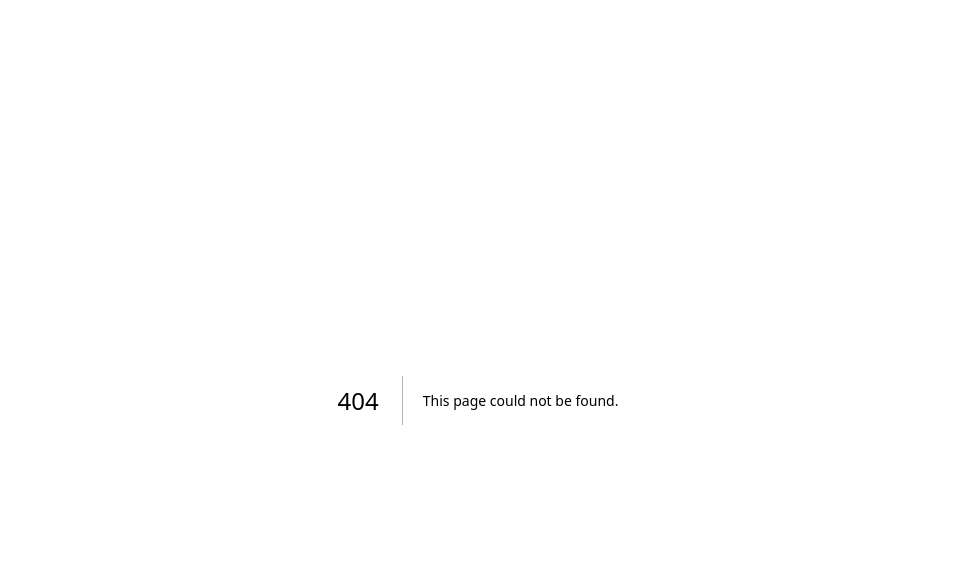
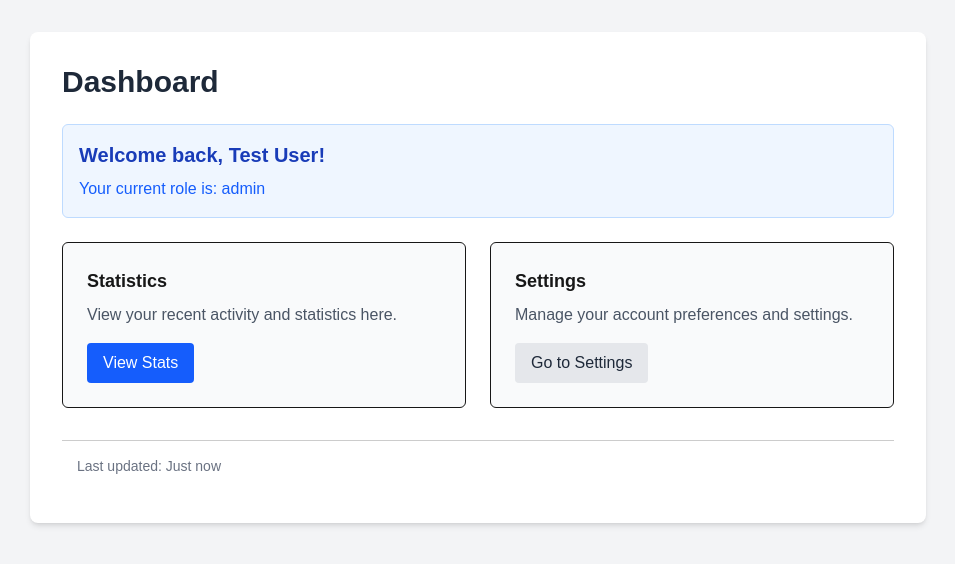
Before and after one commit to rohitfatkare/test-repo, a Next.js app: page /dashboard in a window 1280 px wide. Before the commit this address had no page. Shown: the top 564 px of the page, without its empty margins (162-1117 px from the left). Built offline with nearby package versions, Linux system fonts and the light colour scheme.

Commit message:
feat: add dashboard page with intentional issues for review test

```diff
--- /dev/null
+++ b/src/app/dashboard/page.tsx
@@ -0,0 +1,41 @@
+import React from 'react';
+import { Button } from '@/components/Button';
+
+export default function Dashboard() {
+  const user = { name: "Test User", role: "admin" };
+
+  // Intentional issue: unused variable
+  const unusedData = [1, 2, 3];
+
+  return (
+    <div className="min-h-screen p-8 bg-gray-100">
+      <div className="max-w-4xl mx-auto bg-white p-8 rounded-lg shadow-md">
+        <h1 className="text-3xl font-bold text-gray-800 mb-6">Dashboard</h1>
+
+        <div className="mb-6 p-4 bg-blue-50 border border-blue-200 rounded-md">
+          <h2 className="text-xl font-semibold text-blue-800">Welcome back, {user.name}!</h2>
+          <p className="text-blue-600 mt-2">Your current role is: {user.role}</p>
+        </div>
+
+        <div className="grid grid-cols-1 md:grid-cols-2 gap-6 mb-8">
+          <div className="p-6 bg-gray-50 border rounded-md">
+            <h3 className="text-lg font-bold mb-2">Statistics</h3>
+            <p className="text-gray-600 mb-4">View your recent activity and statistics here.</p>
+            <Button variant="primary">View Stats</Button>
+          </div>
+
+          <div className="p-6 bg-gray-50 border rounded-md">
+            <h3 className="text-lg font-bold mb-2">Settings</h3>
+            <p className="text-gray-600 mb-4">Manage your account preferences and settings.</p>
+            <Button variant="secondary">Go to Settings</Button>
+          </div>
+        </div>
+
+        {/* Intentional issue: using inline styles instead of Tailwind */}
+        <div style={{ marginTop: '20px', padding: '15px', borderTop: '1px solid #ccc' }}>
+          <p className="text-sm text-gray-500">Last updated: Just now</p>
+        </div>
+      </div>
+    </div>
+  );
+}
```
